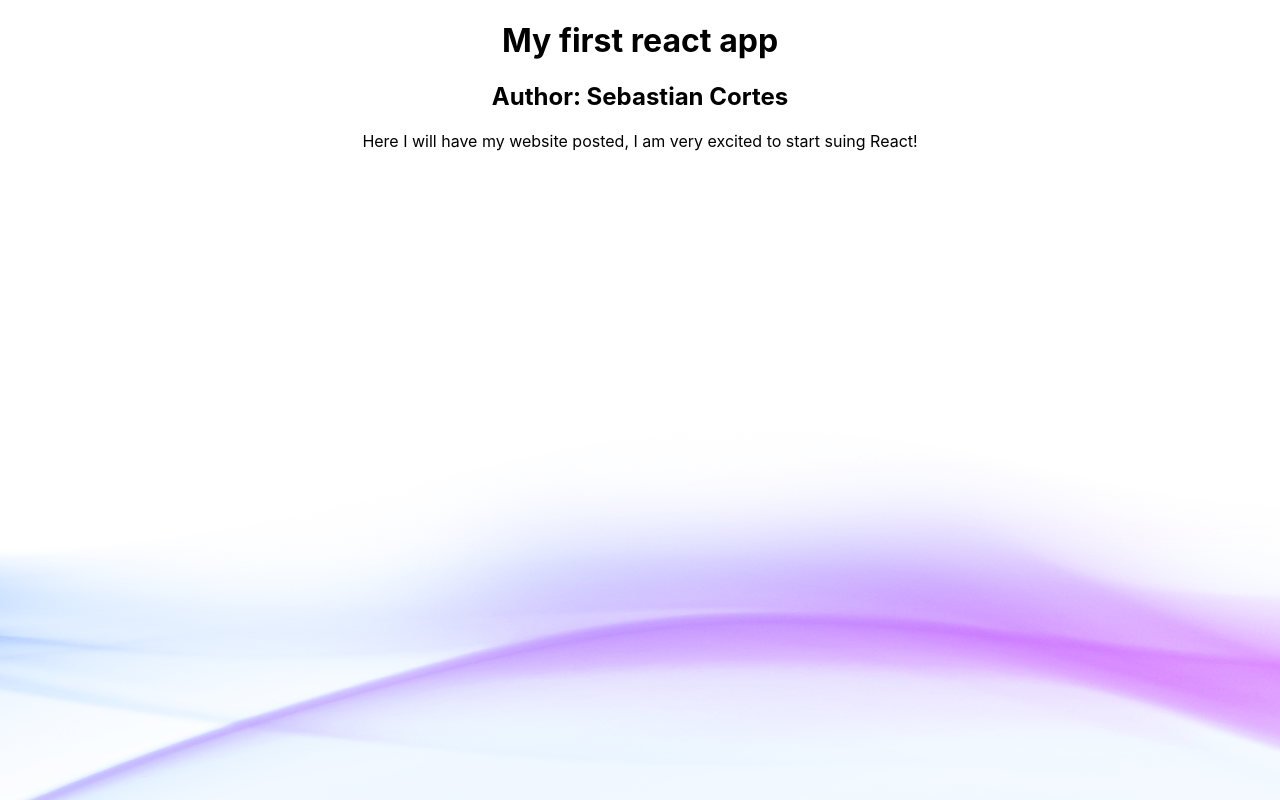
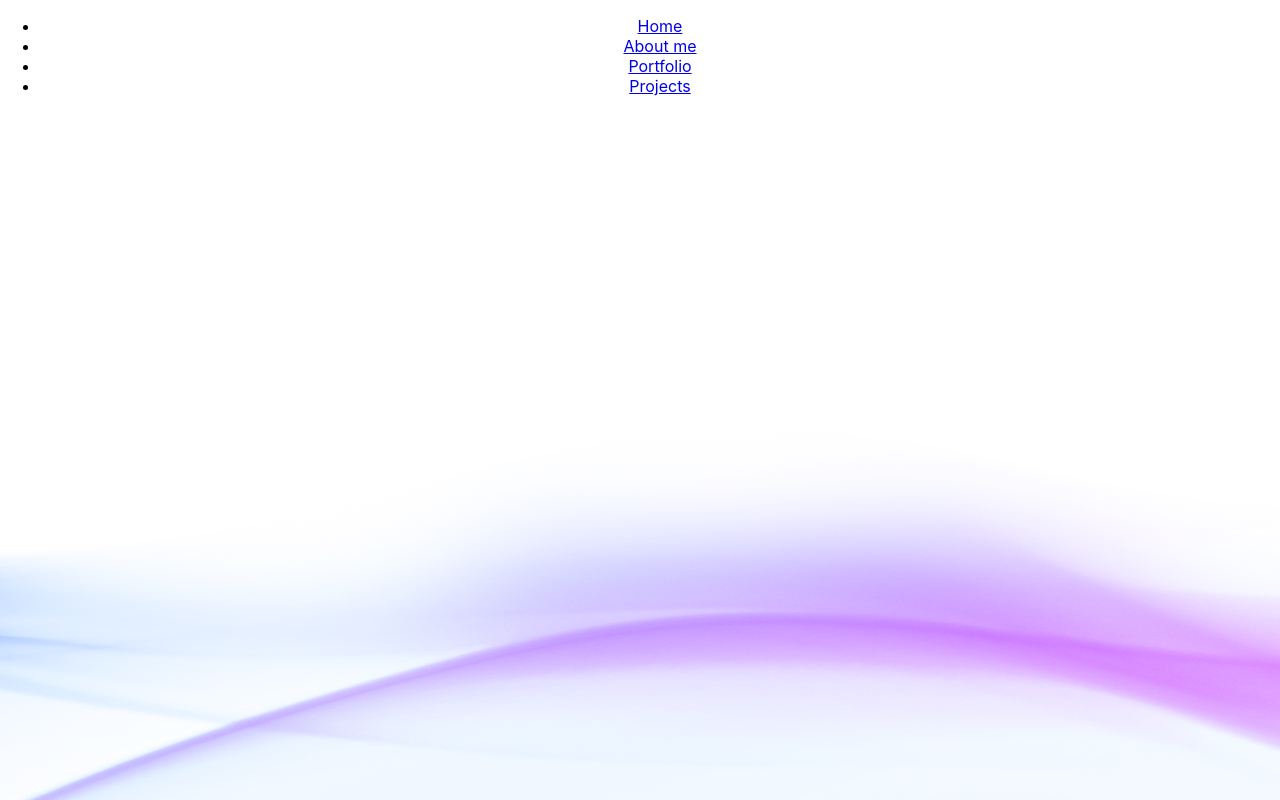
Before and after one commit to Zebxcore/portfolio, a React (Create React App) app: page / in a window 1280 px wide. Built offline with nearby package versions, Linux system fonts and the light colour scheme.

Commit message:
Added Navbar and paths to different pages

```diff
--- a/src/App.tsx
+++ b/src/App.tsx
@@ -1,12 +1,27 @@
 import React from 'react';
 import './App.css';
+import log from './components/log';
+import aboutMe from './components/about-me';
+import portfolio from './components/portfolio';
+import projects from './components/projects';
+import toDo from './components/todo';
+import home from './components/home';
+import NavBar from './components/navbar';
+import { Route } from 'react-router';
 
 function App() {
   return (
     <div className="App">
-      <h1>My first react app</h1>
-      <h2>Author: Sebastian Cortes</h2>
-      <p>Here I will have my website posted, I am very excited to start suing React!</p>
+
+      <NavBar />
+
+      <Route exact path="/home" component={home} />
+      <Route exact path="/about-me" component={aboutMe} />
+      <Route exact path="/inDepthPortfolio" component={portfolio} />
+      <Route exact path="/projects" component={projects} />
+      <Route exact path="/todo" component={toDo} />
+      <Route exact path="/log" component={log} />
+
     </div>
   );
 }
```
